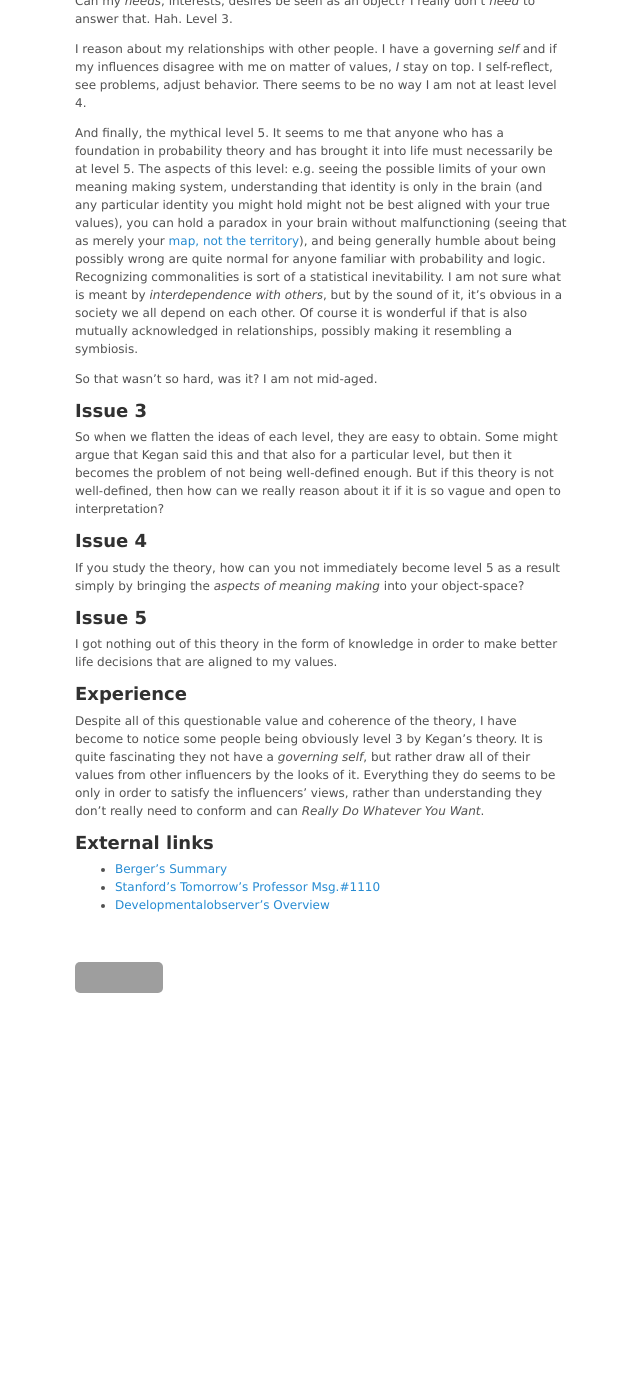
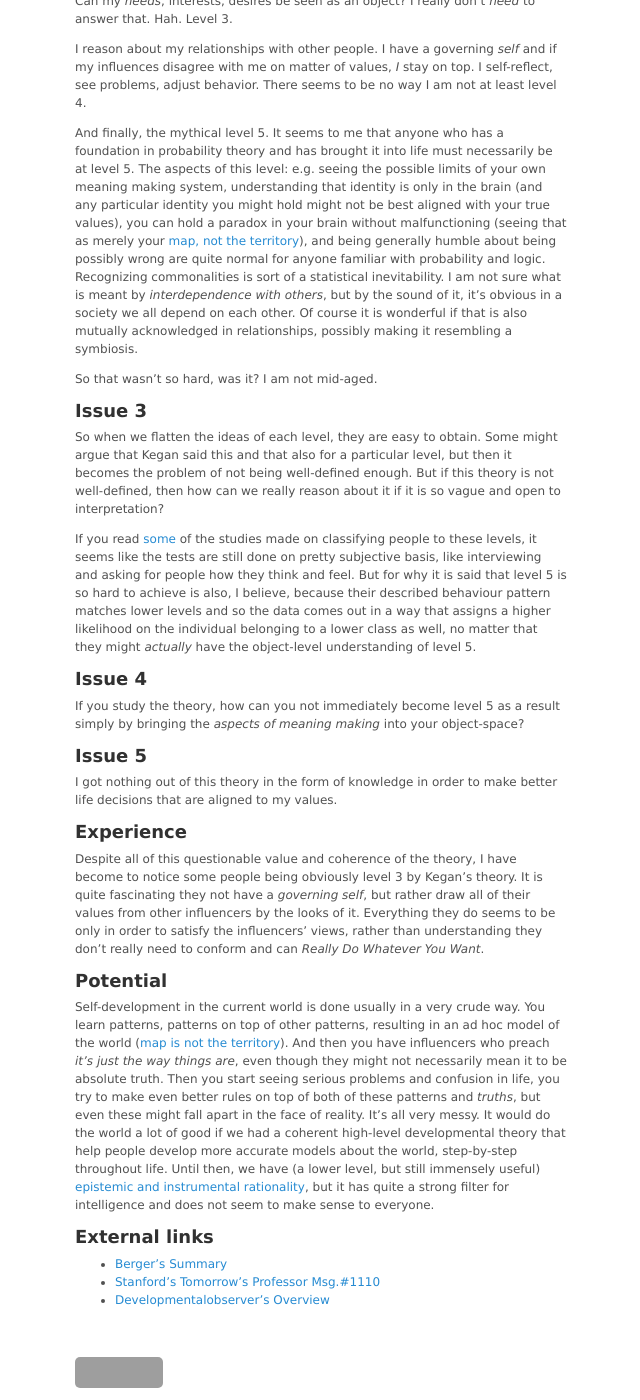
Before and after one commit to azatris/azatris.github.io, a Jekyll site: the page built from _posts/2016-03-06-levels.md, in a window 1280 px wide and 1400 px high, scrolled down 3484 px. Shown: the whole window, without its empty margins (319-959 px from the left). Built offline with Jekyll 4.4.1, drawn with Linux system fonts in a browser that asks for light colours; comment, search, counter and statistics services are not loaded; before the commit the page ends 4489 px from its top, so only the background shows below that; grey boxes are pictures that could not be loaded.

Commit message:
Update levels content

```diff
--- a/_posts/2016-03-06-levels.md
+++ b/_posts/2016-03-06-levels.md
@@ -91,6 +91,8 @@ So that wasn't so hard, was it? I am not mid-aged.
 
 So when we flatten the ideas of each level, they are easy to obtain. Some might argue that Kegan said this and that also for a particular level, but then it becomes the problem of not being well-defined enough. But if this theory is not well-defined, then how can we really reason about it if it is so vague and open to interpretation?
 
+If you read [some](http://digitalcommons.unl.edu/cgi/viewcontent.cgi?article=1055&context=aglecfacpub) of the studies made on classifying people to these levels, it seems like the tests are still done on pretty subjective basis, like interviewing and asking for people how they think and feel. But for why it is said that level 5 is so hard to achieve is also, I believe, because their described behaviour pattern matches lower levels and so the data comes out in a way that assigns a higher likelihood on the individual belonging to a lower class as well, no matter that they might _actually_ have the object-level understanding of level 5.
+
 ## Issue 4
 
 If you study the theory, how can you not immediately become level 5 as a result simply by bringing the _aspects of meaning making_ into your object-space?
@@ -103,6 +105,10 @@ I got nothing out of this theory in the form of knowledge in order to make bette
 
 Despite all of this questionable value and coherence of the theory, I have become to notice some people being obviously level 3 by Kegan's theory. It is quite fascinating they not have a _governing self_, but rather draw all of their values from other influencers by the looks of it. Everything they do seems to be only in order to satisfy the influencers' views, rather than understanding they don't really need to conform and can _Really Do Whatever You Want_.
 
+## Potential
+
+Self-development in the current world is done usually in a very crude way. You learn patterns, patterns on top of other patterns, resulting in an ad hoc model of the world ([map is not the territory](https://en.wikipedia.org/wiki/Map%E2%80%93territory_relation)). And then you have influencers who preach _it's just the way things are_, even though they might not necessarily mean it to be absolute truth. Then you start seeing serious problems and confusion in life, you try to make even better rules on top of both of these patterns and _truths_, but even these might fall apart in the face of reality. It's all very messy. It would do the world a lot of good if we had a coherent high-level developmental theory that help people develop more accurate models about the world, step-by-step throughout life. Until then, we have (a lower level, but still immensely useful) [epistemic and instrumental rationality](https://wiki.lesswrong.com/wiki/Rationality), but it has quite a strong filter for intelligence and does not seem to make sense to everyone.
+
 
 ## External links
 
```
